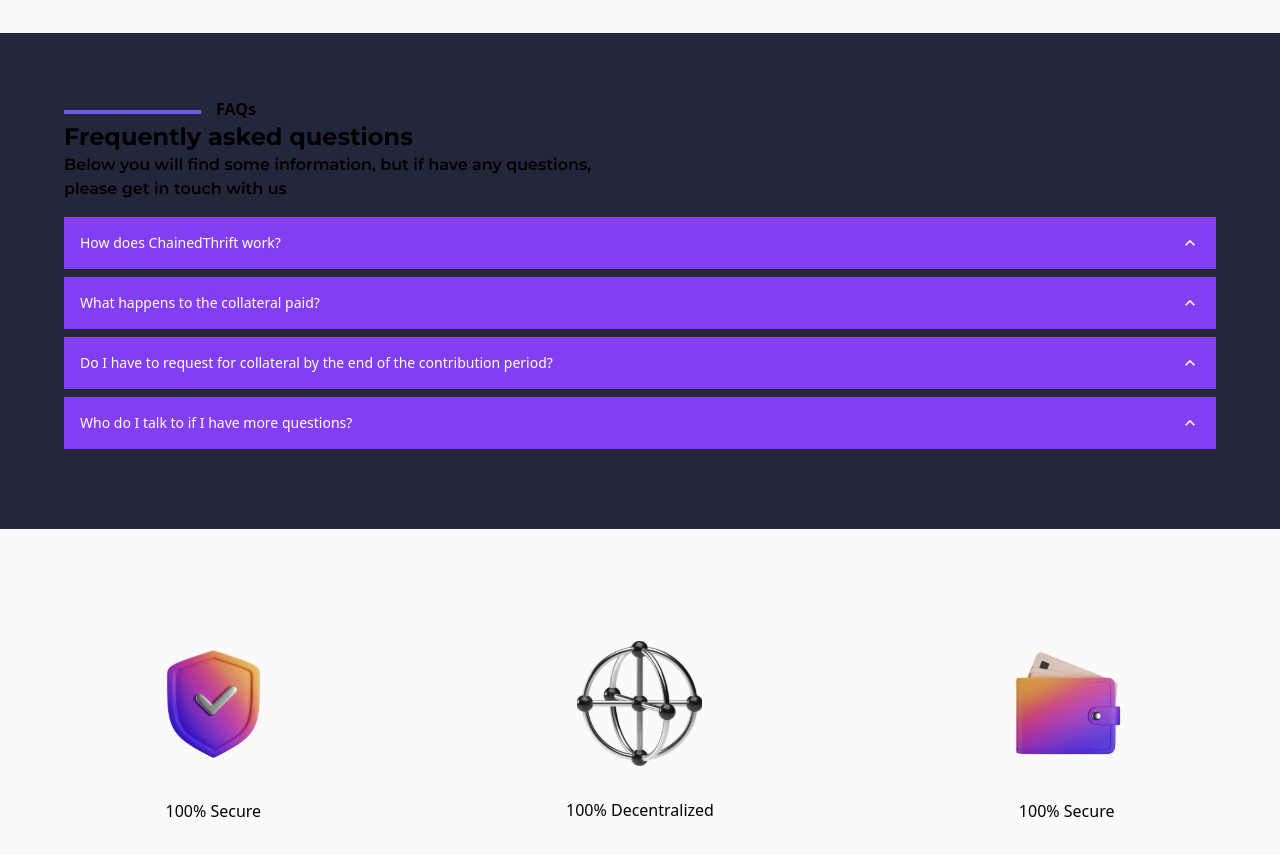
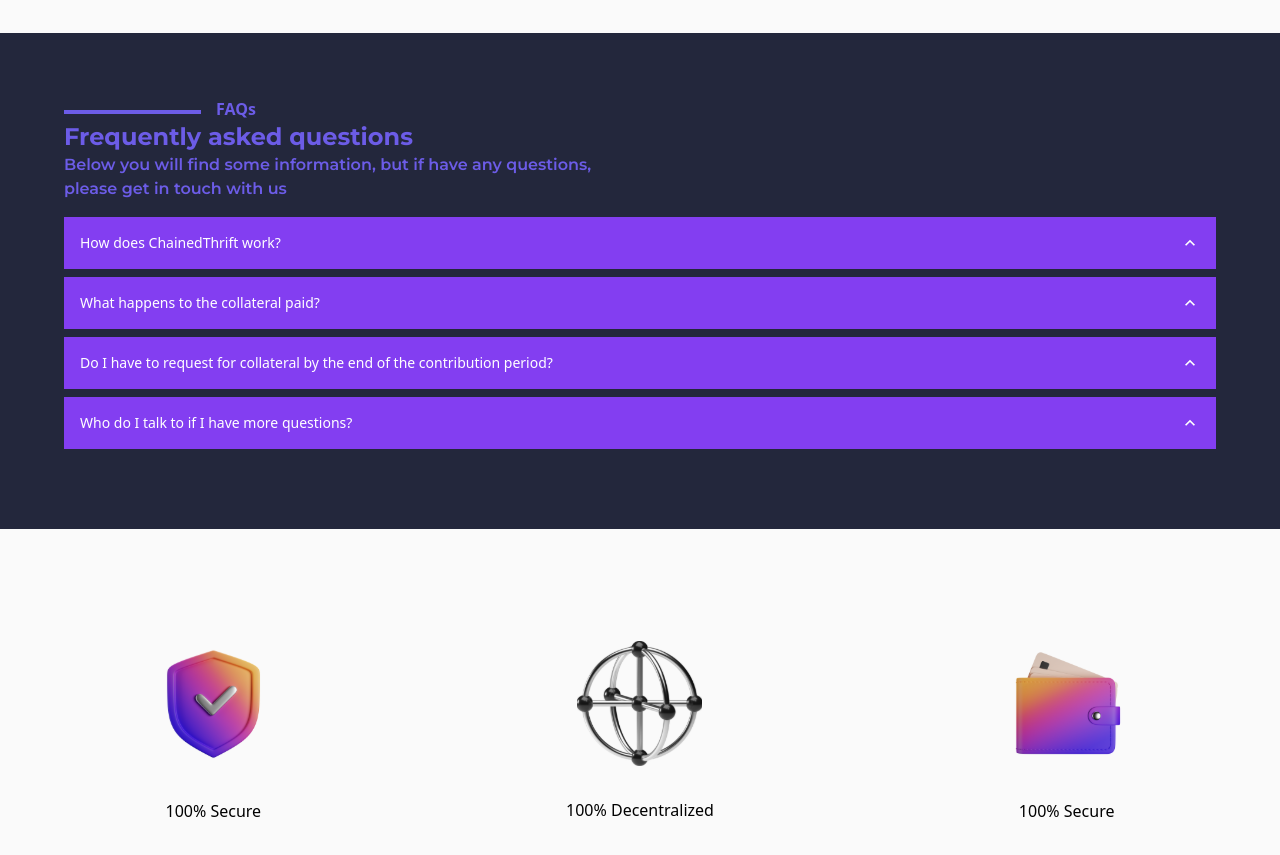
Before and after one commit to Bloceducare/chainedThrift, a React (Create React App) app: page /about in a window 1280 px wide. Shown: the part 1567-2422 px from the top of the page. Built offline with nearby package versions, Linux system fonts and the light colour scheme; a web font is replaced by a local one; what @web3-react/injected-connector, @web3-react/walletconnect-connector would draw is missing.

Commit message:
fix about text

```diff
--- a/src/pages/about/components/faq.jsx
+++ b/src/pages/about/components/faq.jsx
@@ -8,11 +8,11 @@
         <div className="w-full px-16 py-16 pt-16 bg-gray-8">
             <div>
                 <div className="pl-36">
-                    <p className="pl-2 font-bold text-md">FAQs</p>
+                    <p className="pl-2 font-bold text-md text-purple-2">FAQs</p>
                 </div>
-                <h1 className="text-2xl font-bold font-Montserrat"><span className="pt-2 border-t-4 border-purple-2"> Frequently</span> asked questions</h1>
-                <p className="font-semibold font-Montserrat">Below you will find some information, but if have any questions,</p>
-                <p className="font-semibold font-Montserrat">please get in touch with us</p>
+                <h1 className="text-2xl font-bold font-Montserrat text-purple-2"><span className="pt-2 border-t-4 border-purple-2"> Frequently</span> asked questions</h1>
+                <p className="font-semibold font-Montserrat text-purple-2">Below you will find some information, but if have any questions,</p>
+                <p className="font-semibold font-Montserrat text-purple-2">please get in touch with us</p>
             </div>
             <div className="container py-4">
                 <Disclosure>
@@ -83,7 +83,7 @@
                     />
                     </Disclosure.Button>
                     <Disclosure.Panel className="px-4 pt-4 pb-2 text-white text-md">
-                        You can send an email to us via <a href='mailto:hello@chainedthrift.com'>hello@chainedthrift.com</a>. You can also reach us on Twitters
+                        You can send an email to us via <a href='mailto:hello@chainedthrift.com'>hello@chainedthrift.com</a>. You can also reach us on Twitter
                     </Disclosure.Panel>
                 </>
                 )}
```
